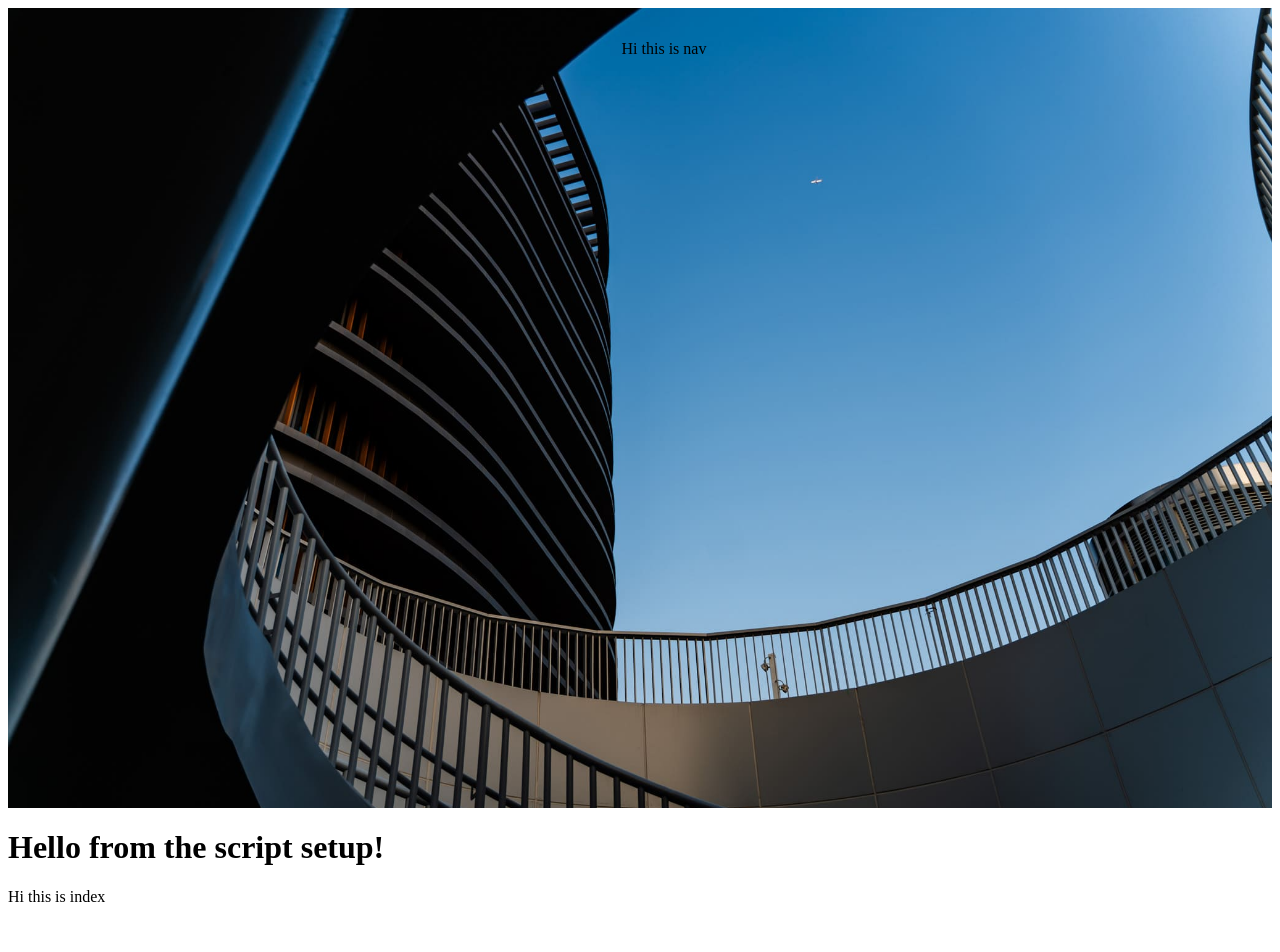
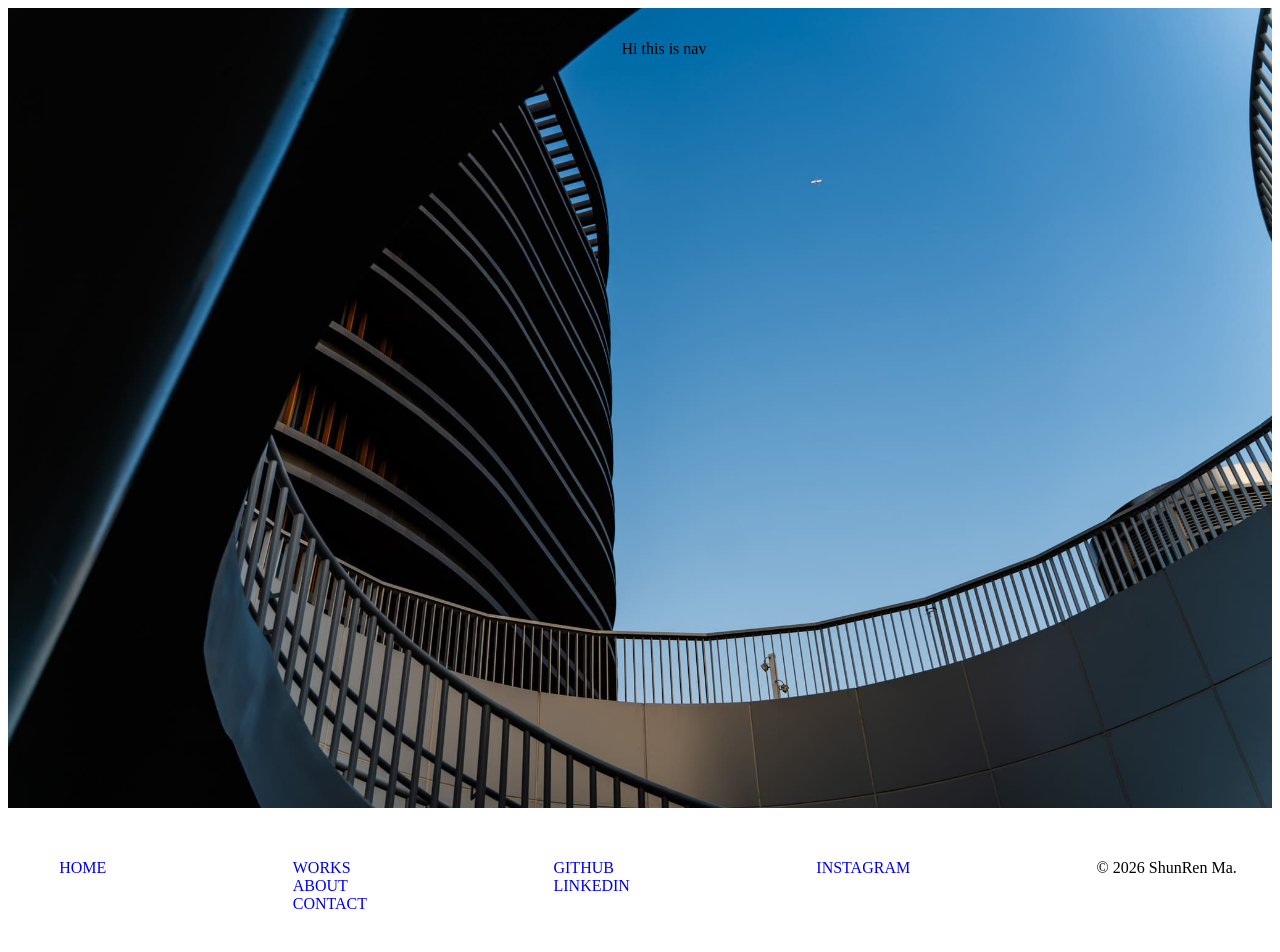
Before and after one commit to ShunRenMa/my-site, a Nuxt app: page / in a window 1280 px wide. Shown: the top 952 px of the page. Built offline with nearby package versions, Linux system fonts and the light colour scheme.

Commit message:
加入但入動畫

```diff
--- a/app/components/TheFooter.vue
+++ b/app/components/TheFooter.vue
@@ -40,7 +40,10 @@ const navArray = [
 					<div :class="itemContentClass">
 						<ul>
 							<li v-for="(item, i) in arrayElement" :key="i">
-								<a :href="item.url" target="_blank" rel="noopener">{{
+								<NuxtLink v-if="item.url.startsWith('/')" :to="item.url">{{
+									item.name
+								}}</NuxtLink>
+								<a v-else :href="item.url" target="_blank" rel="noopener">{{
 									item.name
 								}}</a>
 							</li>
--- a/app/layouts/default.vue
+++ b/app/layouts/default.vue
@@ -1,10 +1,16 @@
-<script setup lang="ts"></script>
+<script setup lang="ts">
+const route = useRoute()
+</script>
 
 <template>
 	<div>
-		<TheNav />
-		<slot />
-		<TheFooter />
+		<Transition name="page" appear>
+			<div :key="route.fullPath">
+				<TheNav />
+				<slot />
+				<TheFooter />
+			</div>
+		</Transition>
 		<TheCousor />
 	</div>
 </template>
--- a/app/pages/index.vue
+++ b/app/pages/index.vue
@@ -1,21 +1,18 @@
-
 <script setup>
 const message = 'Hello from the script setup!'
+const layoutClass = 'layout'
 </script>
 
 <template>
+	<div :class="layoutClass">
 		<section class="hero">
 			<img
 				src="~/assets/css/cover1.jpg"
 				alt=""
 				class="hero__img"
 				fetchpriority="high"
-    >
+			/>
 		</section>
-
-  <div>
-    <h1>{{ message }}</h1>
-    <p> Hi this is index </p>
 	</div>
 </template>
 
```
Also changed, not shown: app/assets/css/main.css (+12 -1 lines). Lines whose indentation alone changed are shown as unchanged.
